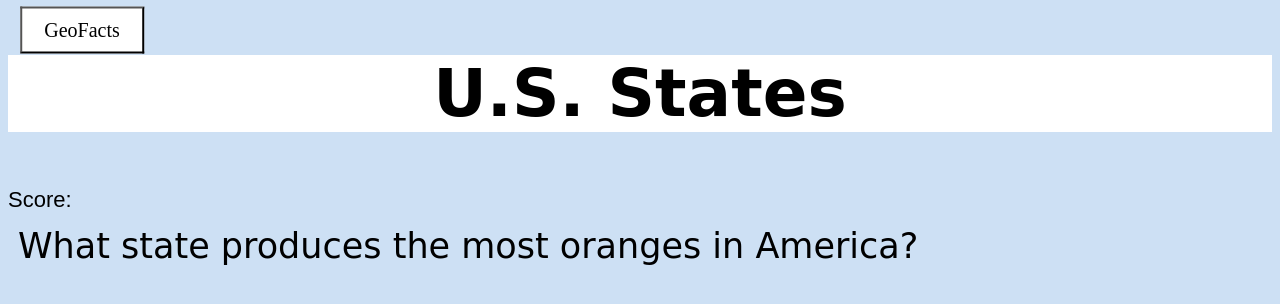
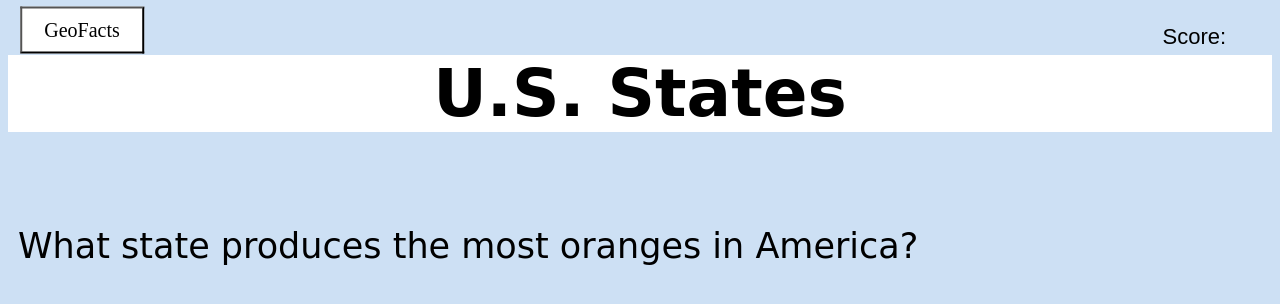
Before and after one commit to kimayaBasu06/GeoFacts, a plain HTML site: page PlayStates.html in a window 1280 px wide. Drawn offline with Linux system fonts and the light colour scheme.

Commit message:
Update pages.css

```diff
--- a/pages.css
+++ b/pages.css
@@ -164,3 +164,12 @@ h2 {
 	top: 50%;
 	left: 6%;
 }
+
+score {
+	width: 15px;
+	height: 25px;
+	border-radius: 100%;
+	position: absolute;
+	top: 3%;
+	right: 8%;
+}
```
